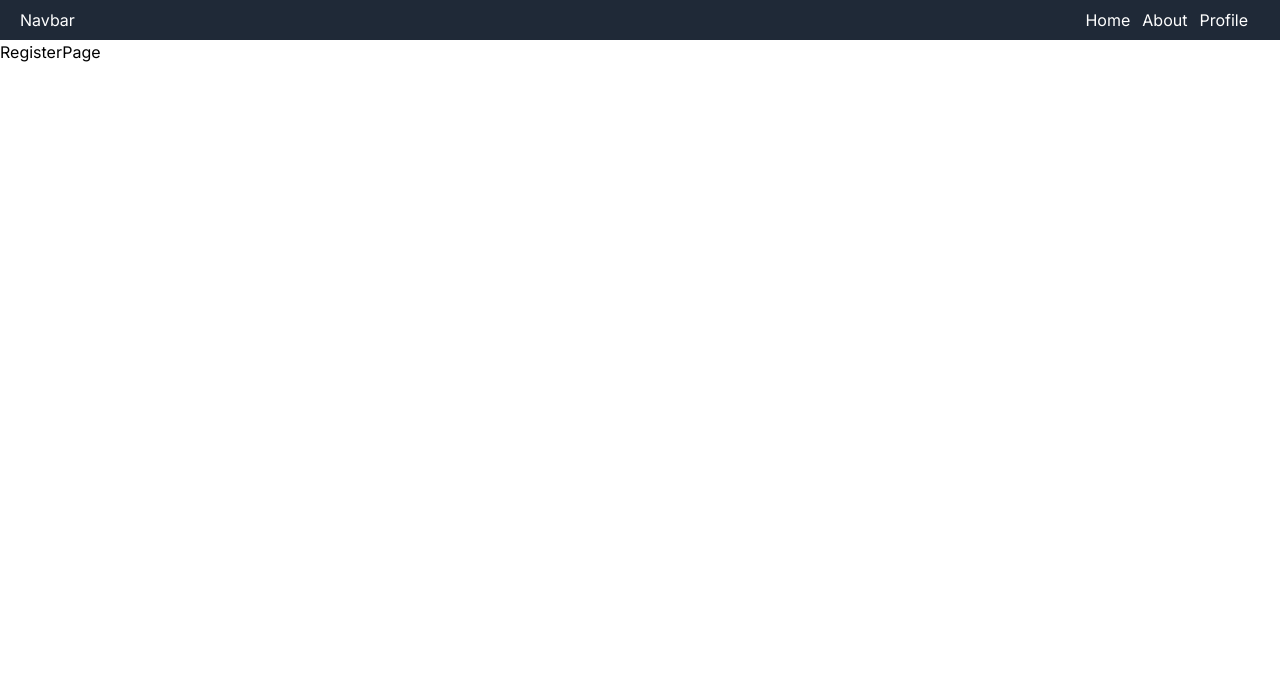
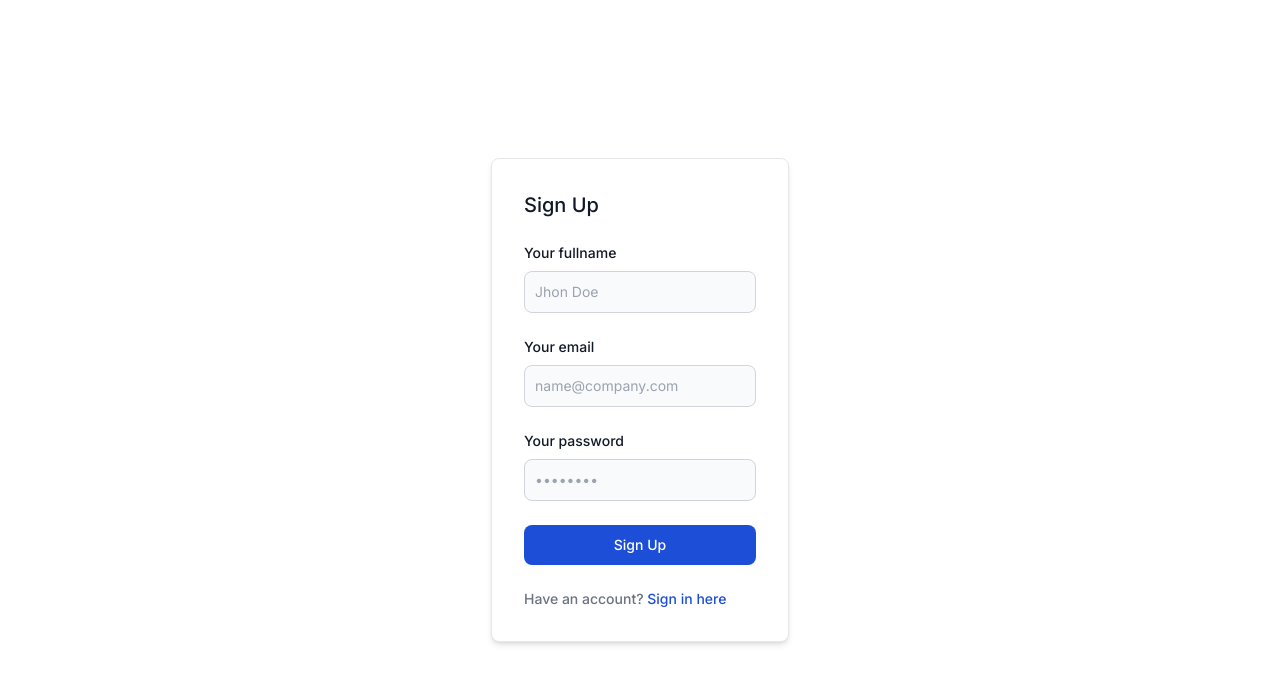
Before and after one commit to ibnucholdun/learn-next-with-app-router, a Next.js app: page /register in a window 1280 px wide. Shown: the top 684 px of the page. Built offline with nearby package versions, Linux system fonts and the light colour scheme.

Commit message:
Link and Navigation with useRouter()
and implementation disable navbar with usePathname()

```diff
--- a/src/app/(auth)/login/page.tsx
+++ b/src/app/(auth)/login/page.tsx
@@ -1,9 +1,70 @@
+import Link from "next/link";
 import React from "react";
 
 type Props = {};
 
 const LoginPage = (props: Props) => {
-  return <div>LoginPage</div>;
+  return (
+    <>
+      <div className="h-screen w-100 flex justify-center items-center">
+        <div className="bg-white shadow-md border border-gray-200 rounded-lg max-w-sm p-4 sm:p-6 lg:p-8 dark:bg-gray-800 dark:border-gray-700">
+          <form className="space-y-6" action="#">
+            <h3 className="text-xl font-medium text-gray-900 dark:text-white">
+              Sign in
+            </h3>
+            <div>
+              <label
+                htmlFor="email"
+                className="text-sm font-medium text-gray-900 block mb-2 dark:text-gray-300"
+              >
+                Your email
+              </label>
+              <input
+                type="email"
+                name="email"
+                id="email"
+                className="bg-gray-50 border border-gray-300 text-gray-900 sm:text-sm rounded-lg focus:ring-blue-500 focus:border-blue-500 block w-full p-2.5 dark:bg-gray-600 dark:border-gray-500 dark:placeholder-gray-400 dark:text-white"
+                placeholder="name@company.com"
+                required
+              />
+            </div>
+            <div>
+              <label
+                htmlFor="password"
+                className="text-sm font-medium text-gray-900 block mb-2 dark:text-gray-300"
+              >
+                Your password
+              </label>
+              <input
+                type="password"
+                name="password"
+                id="password"
+                placeholder="••••••••"
+                className="bg-gray-50 border border-gray-300 text-gray-900 sm:text-sm rounded-lg focus:ring-blue-500 focus:border-blue-500 block w-full p-2.5 dark:bg-gray-600 dark:border-gray-500 dark:placeholder-gray-400 dark:text-white"
+                required
+              />
+            </div>
+
+            <button
+              type="submit"
+              className="w-full text-white bg-blue-700 hover:bg-blue-800 focus:ring-4 focus:ring-blue-300 font-medium rounded-lg text-sm px-5 py-2.5 text-center dark:bg-blue-600 dark:hover:bg-blue-700 dark:focus:ring-blue-800"
+            >
+              Sign In
+            </button>
+            <div className="text-sm font-medium text-gray-500 dark:text-gray-300">
+              Have not account?{" "}
+              <Link
+                href="/register"
+                className="text-blue-700 hover:underline dark:text-blue-500"
+              >
+                Sign up here
+              </Link>
+            </div>
+          </form>
+        </div>
+      </div>
+    </>
+  );
 };
 
 export default LoginPage;
--- a/src/app/(auth)/register/page.tsx
+++ b/src/app/(auth)/register/page.tsx
@@ -1,9 +1,86 @@
+import Link from "next/link";
 import React from "react";
 
 type Props = {};
 
 const RegisterPage = (props: Props) => {
-  return <div>RegisterPage</div>;
+  return (
+    <>
+      <div className="h-screen w-100 flex justify-center items-center">
+        <div className="bg-white shadow-md border border-gray-200 rounded-lg max-w-sm p-4 sm:p-6 lg:p-8 dark:bg-gray-800 dark:border-gray-700">
+          <form className="space-y-6" action="#">
+            <h3 className="text-xl font-medium text-gray-900 dark:text-white">
+              Sign Up
+            </h3>
+            <div>
+              <label
+                htmlFor="fullname"
+                className="text-sm font-medium text-gray-900 block mb-2 dark:text-gray-300"
+              >
+                Your fullname
+              </label>
+              <input
+                type="text"
+                name="fullname"
+                id="fullname"
+                className="bg-gray-50 border border-gray-300 text-gray-900 sm:text-sm rounded-lg focus:ring-blue-500 focus:border-blue-500 block w-full p-2.5 dark:bg-gray-600 dark:border-gray-500 dark:placeholder-gray-400 dark:text-white"
+                placeholder="Jhon Doe"
+                required
+              />
+            </div>
+            <div>
+              <label
+                htmlFor="email"
+                className="text-sm font-medium text-gray-900 block mb-2 dark:text-gray-300"
+              >
+                Your email
+              </label>
+              <input
+                type="email"
+                name="email"
+                id="email"
+                className="bg-gray-50 border border-gray-300 text-gray-900 sm:text-sm rounded-lg focus:ring-blue-500 focus:border-blue-500 block w-full p-2.5 dark:bg-gray-600 dark:border-gray-500 dark:placeholder-gray-400 dark:text-white"
+                placeholder="name@company.com"
+                required
+              />
+            </div>
+            <div>
+              <label
+                htmlFor="password"
+                className="text-sm font-medium text-gray-900 block mb-2 dark:text-gray-300"
+              >
+                Your password
+              </label>
+              <input
+                type="password"
+                name="password"
+                id="password"
+                placeholder="••••••••"
+                className="bg-gray-50 border border-gray-300 text-gray-900 sm:text-sm rounded-lg focus:ring-blue-500 focus:border-blue-500 block w-full p-2.5 dark:bg-gray-600 dark:border-gray-500 dark:placeholder-gray-400 dark:text-white"
+                required
+              />
+            </div>
+
+            <button
+              type="submit"
+              className="w-full text-white bg-blue-700 hover:bg-blue-800 focus:ring-4 focus:ring-blue-300 font-medium rounded-lg text-sm px-5 py-2.5 text-center dark:bg-blue-600 dark:hover:bg-blue-700 dark:focus:ring-blue-800"
+            >
+              Sign Up
+            </button>
+            <div className="text-sm font-medium text-gray-500 dark:text-gray-300">
+              Have an account?{" "}
+              <Link
+                href="login"
+                className="text-blue-700 hover:underline dark:text-blue-500"
+              >
+                Sign in here
+              </Link>
+            </div>
+          </form>
+        </div>
+      </div>
+    </>
+  );
 };
 
 export default RegisterPage;
--- a/src/app/layout.tsx
+++ b/src/app/layout.tsx
@@ -5,8 +5,10 @@
 import { Inter } from "next/font/google";
 import Navbar from "./navbar";
 import { useState } from "react";
+import { usePathname } from "next/navigation";
 
 const inter = Inter({ subsets: ["latin"] });
+const disableNavbar = ["/login", "/register"];
 
 export default function RootLayout({
   children,
@@ -14,10 +16,11 @@
   children: React.ReactNode;
 }) {
   const [state, setState] = useState(0);
+  const pathname = usePathname();
   return (
     <html lang="en">
       <body className={inter.className}>
-        <Navbar></Navbar>
+        {!disableNavbar.includes(pathname) && <Navbar />}
         {/* <h1>layout : {state}</h1>
         <button onClick={() => setState(state + 1)}>Klik</button> */}
         {children}
--- a/src/app/navbar.tsx
+++ b/src/app/navbar.tsx
@@ -1,13 +1,15 @@
 import Link from "next/link";
 import React from "react";
-import { usePathname } from "next/navigation";
+import { usePathname, useRouter } from "next/navigation";
 
 type Props = {};
 
 const Navbar = (props: Props) => {
   const pathname = usePathname();
+  const router = useRouter();
   return (
-    <nav className="flex bg-gray-800 py-2 px-5 justify-between">
+    <nav className="flex bg-gray-800 py-2 px-5 justify-between items-center">
+      <div className="flex">
         <h1 className="text-white">Navbar</h1>
         <ul className="flex ml-5">
           <Link href="/">
@@ -38,6 +40,16 @@
             </li>
           </Link>
         </ul>
+      </div>
+
+      <div>
+        <button
+          className="text-white bg-blue-700 px-5 py-2 rounded-md cursor-pointer"
+          onClick={() => router.push("/login")}
+        >
+          Login
+        </button>
+      </div>
     </nav>
   );
 };
```
Lines whose indentation alone changed are shown as unchanged.
